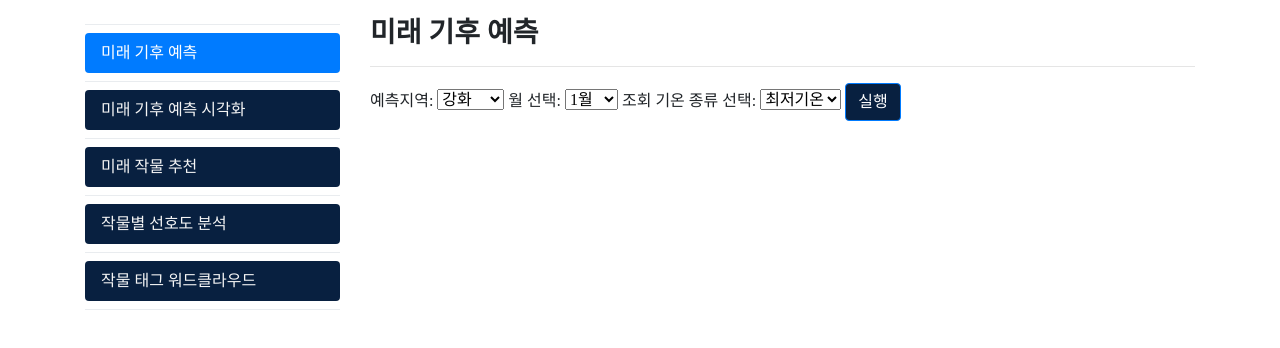
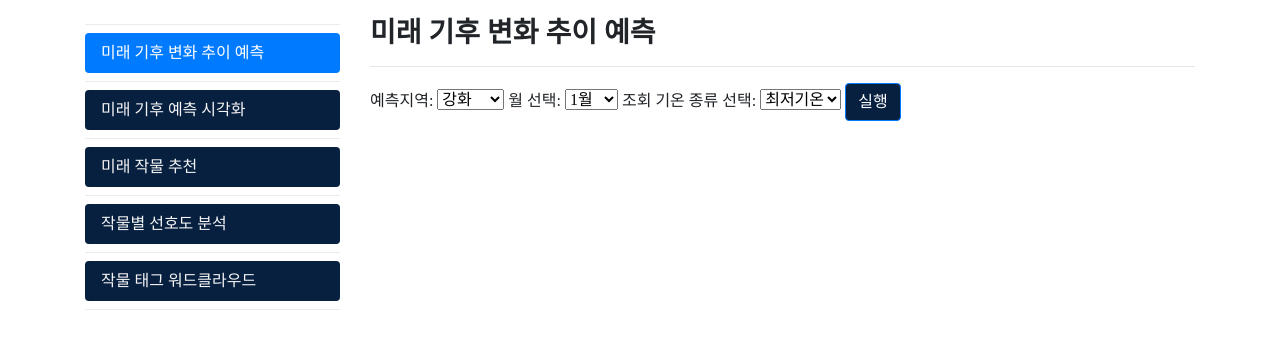
Before and after one commit to wdc35333/FlaskPractice2, a Flask app: page /menu1 in a window 1280 px wide. Shown: the part 72-420 px from the top of the page. Run offline with Flask 2, Linux system fonts and the light colour scheme; some libraries are stand-ins or nearby versions; some web fonts are replaced.

Commit message:
메뉴 일부 문구 수정

```diff
--- a/templates/base.html
+++ b/templates/base.html
@@ -75,7 +75,7 @@
                     <div class="dropdown-divider"></div>
                     <li class="nav-item">
                         <a class="nav-link {% if menu.menu1 %}active{% endif %}"
-                           href="{% if menu.menu1 %}/menu1{% else %}/menu1{% endif %}">미래 기후 예측</a>
+                           href="{% if menu.menu1 %}/menu1{% else %}/menu1{% endif %}">미래 기후 변화 추이 예측</a>
                     </li>
                     <div class="dropdown-divider"></div>
                     <li class="nav-item">
--- a/templates/menu1.html
+++ b/templates/menu1.html
@@ -1,6 +1,6 @@
 {% extends "base.html" %}
 {% block subtitle %}
-<strong style="font-family: NEXON Lv2 Gothic Bold;">미래 기후 예측</strong>
+<strong style="font-family: NEXON Lv2 Gothic Bold;">미래 기후 변화 추이 예측</strong>
 {% endblock %}
 {% block content %}
 <div class="row">
--- a/templates/menu1_res.html
+++ b/templates/menu1_res.html
@@ -1,6 +1,6 @@
 {% extends "base.html" %}
 {% block subtitle %}
-<strong style="font-family: NEXON Lv2 Gothic Bold;">미래 기후 예측</strong> - 결과
+<strong style="font-family: NEXON Lv2 Gothic Bold;">미래 기후 변화 추이 예측</strong> - 결과
 {% endblock %}
 {% block content %}
 <div class="row">
```
